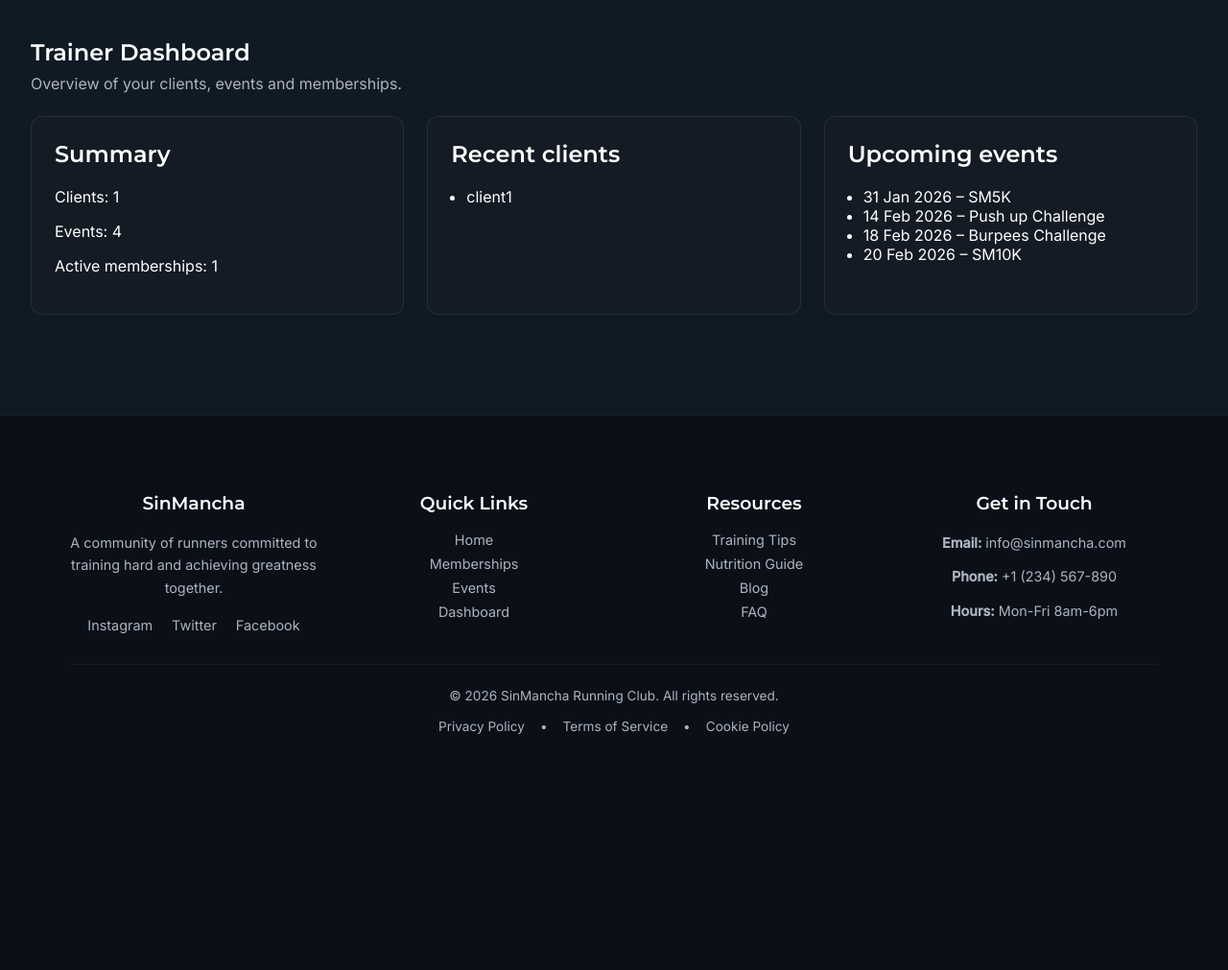
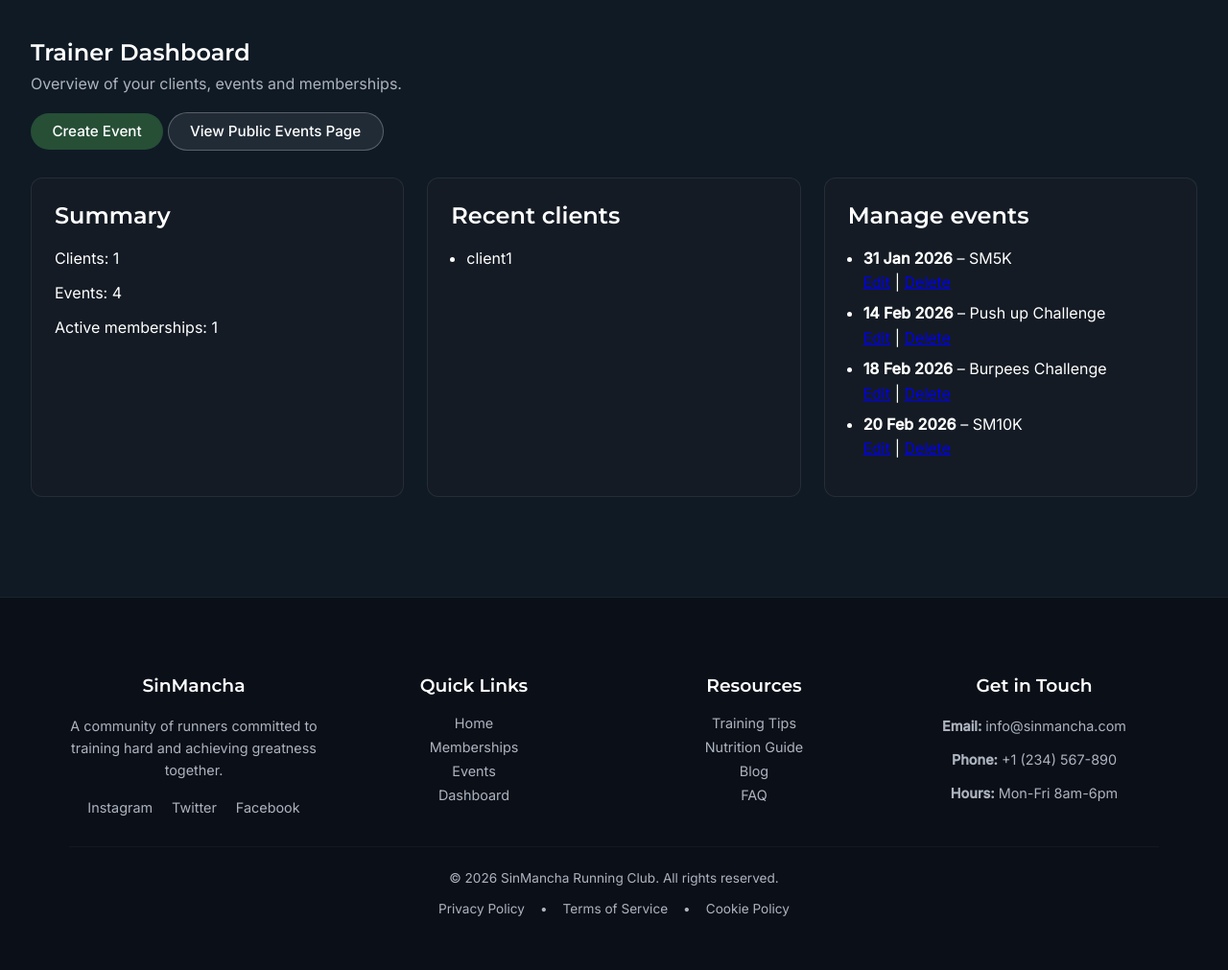
Before and after one commit to Anasousa11/SM5K, a Django app: page /trainer/dashboard/ in a window 1280 px wide. Shown: the part 122-1133 px from the top of the page at 96% size. Before the commit the page ends 887 px from the top, so only its background shows below. Run offline with Django 5.2, Linux system fonts and the light colour scheme; a user stored in the database is signed in; data comes from the database, SQL or seed files in the repository.

Commit message:
Update trainer dashboard layout and event management

```diff
--- a/templates/trainer/dashboard.html
+++ b/templates/trainer/dashboard.html
@@ -6,6 +6,11 @@
 <section class="page-header">
   <h1>Trainer Dashboard</h1>
   <p>Overview of your clients, events and memberships.</p>
+
+  <div style="margin-top: 1rem;">
+    <a href="{% url 'create_event' %}" class="btn btn-primary">Create Event</a>
+    <a href="{% url 'events' %}" class="btn btn-secondary">View Public Events Page</a>
+  </div>
 </section>
 
 <section class="dashboard-grid">
@@ -19,7 +24,7 @@
   <div class="card">
     <h2>Recent clients</h2>
     {% if clients %}
-      <ul style="padding-left:1rem;">
+      <ul style="padding-left: 1rem;">
         {% for client in clients %}
           <li>{{ client.user.get_full_name|default:client.user.username }}</li>
         {% endfor %}
@@ -30,15 +35,23 @@
   </div>
 
   <div class="card">
-    <h2>Upcoming events</h2>
+    <h2>Manage events</h2>
     {% if events %}
-      <ul style="padding-left:1rem;">
+      <ul style="padding-left: 1rem;">
         {% for event in events %}
-          <li>{{ event.date }} – {{ event.title }}</li>
+          <li style="margin-bottom: 0.75rem;">
+            <strong>{{ event.date }}</strong> – {{ event.title }}
+            <div style="margin-top: 0.35rem;">
+              <a href="{% url 'edit_event' event.id %}">Edit</a>
+              <span> | </span>
+              <a href="{% url 'delete_event' event.id %}">Delete</a>
+            </div>
+          </li>
         {% endfor %}
       </ul>
     {% else %}
-      <p>No upcoming events.</p>
+      <p>No events yet.</p>
+      <a href="{% url 'create_event' %}" class="btn btn-primary">Create your first event</a>
     {% endif %}
   </div>
 </section>
```
